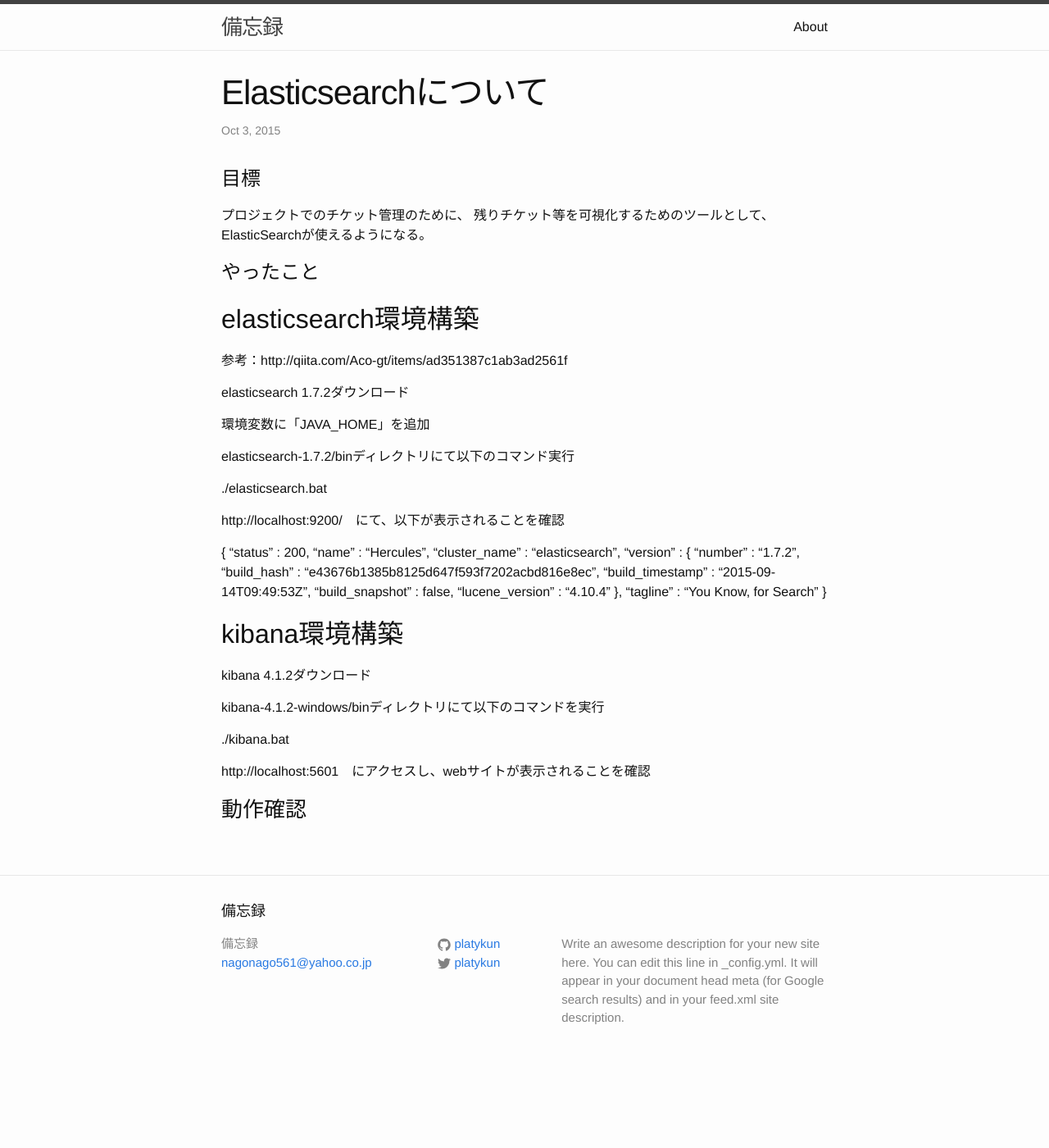
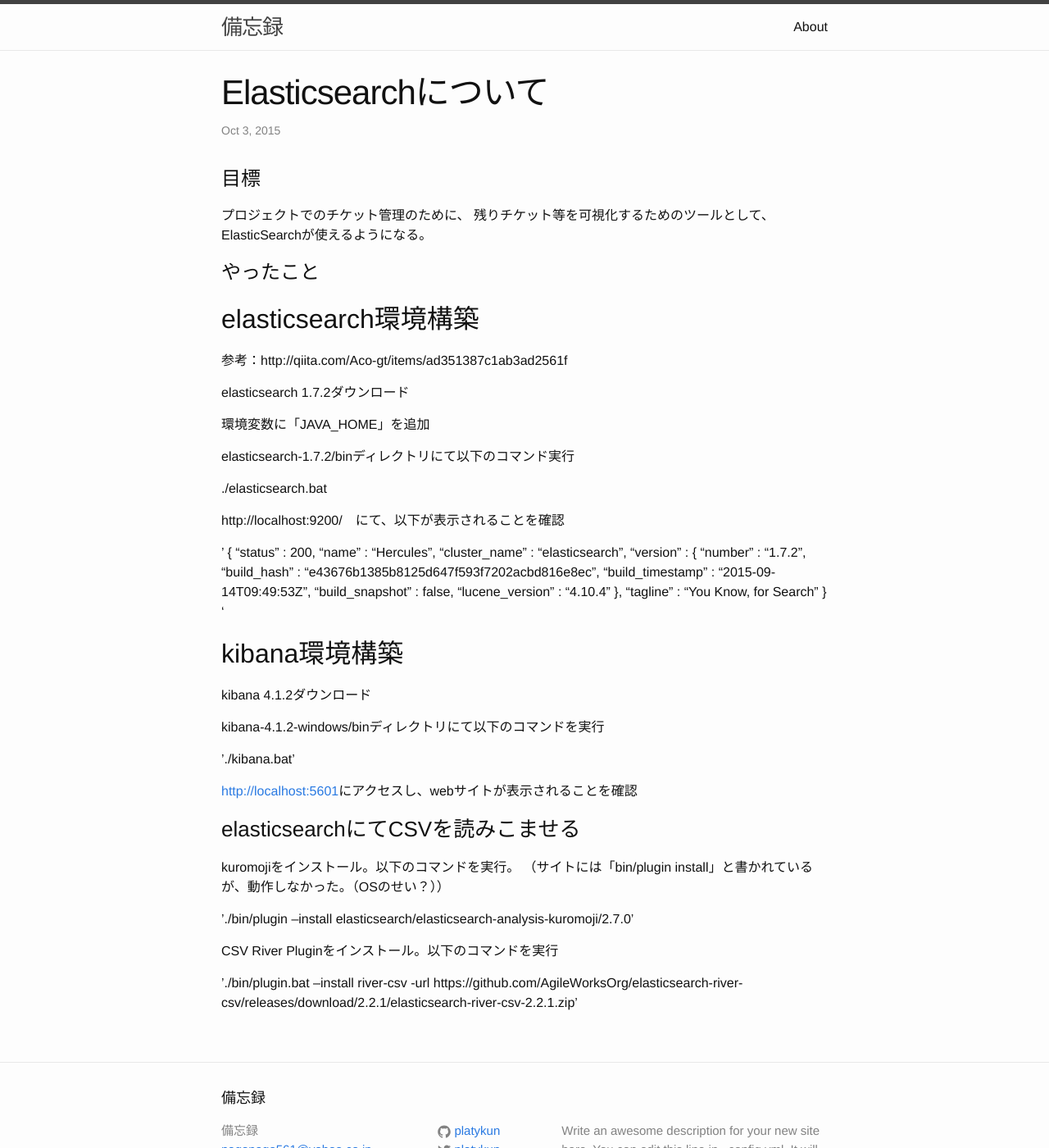
Before and after one commit to platykun/platykun.github.io, a Jekyll site: the page built from _posts/2015-10-03-ElasticSearch.md, in a window 1280 px wide and 1400 px high. Shown: the whole window at 82% size. Built offline with Jekyll 4.4.1, drawn with Linux system fonts in a browser that asks for light colours.

Commit message:
elasticsearch update

```diff
--- a/_posts/2015-10-03-ElasticSearch.md
+++ b/_posts/2015-10-03-ElasticSearch.md
@@ -27,6 +27,7 @@ elasticsearch-1.7.2/binディレクトリにて以下のコマンド実行
 
 http://localhost:9200/　にて、以下が表示されることを確認
 
+'
 {
   "status" : 200,
   "name" : "Hercules",
@@ -40,6 +41,7 @@ http://localhost:9200/　にて、以下が表示されることを確認
   },
   "tagline" : "You Know, for Search"
 }
+'
 
 ## kibana環境構築
 
@@ -47,8 +49,17 @@ kibana 4.1.2ダウンロード
 
 kibana-4.1.2-windows/binディレクトリにて以下のコマンドを実行
 
-./kibana.bat
+'./kibana.bat'
 
-http://localhost:5601　にアクセスし、webサイトが表示されることを確認
+[http://localhost:5601](http://localhost:5601)にアクセスし、webサイトが表示されることを確認
 
-### 動作確認
+### elasticsearchにてCSVを読みこませる
+
+kuromojiをインストール。以下のコマンドを実行。
+（サイトには「bin/plugin install」と書かれているが、動作しなかった。（OSのせい？））
+
+'./bin/plugin --install elasticsearch/elasticsearch-analysis-kuromoji/2.7.0'
+
+CSV River Pluginをインストール。以下のコマンドを実行
+
+'./bin/plugin.bat --install river-csv -url https://github.com/AgileWorksOrg/elasticsearch-river-csv/releases/download/2.2.1/elasticsearch-river-csv-2.2.1.zip'
```
